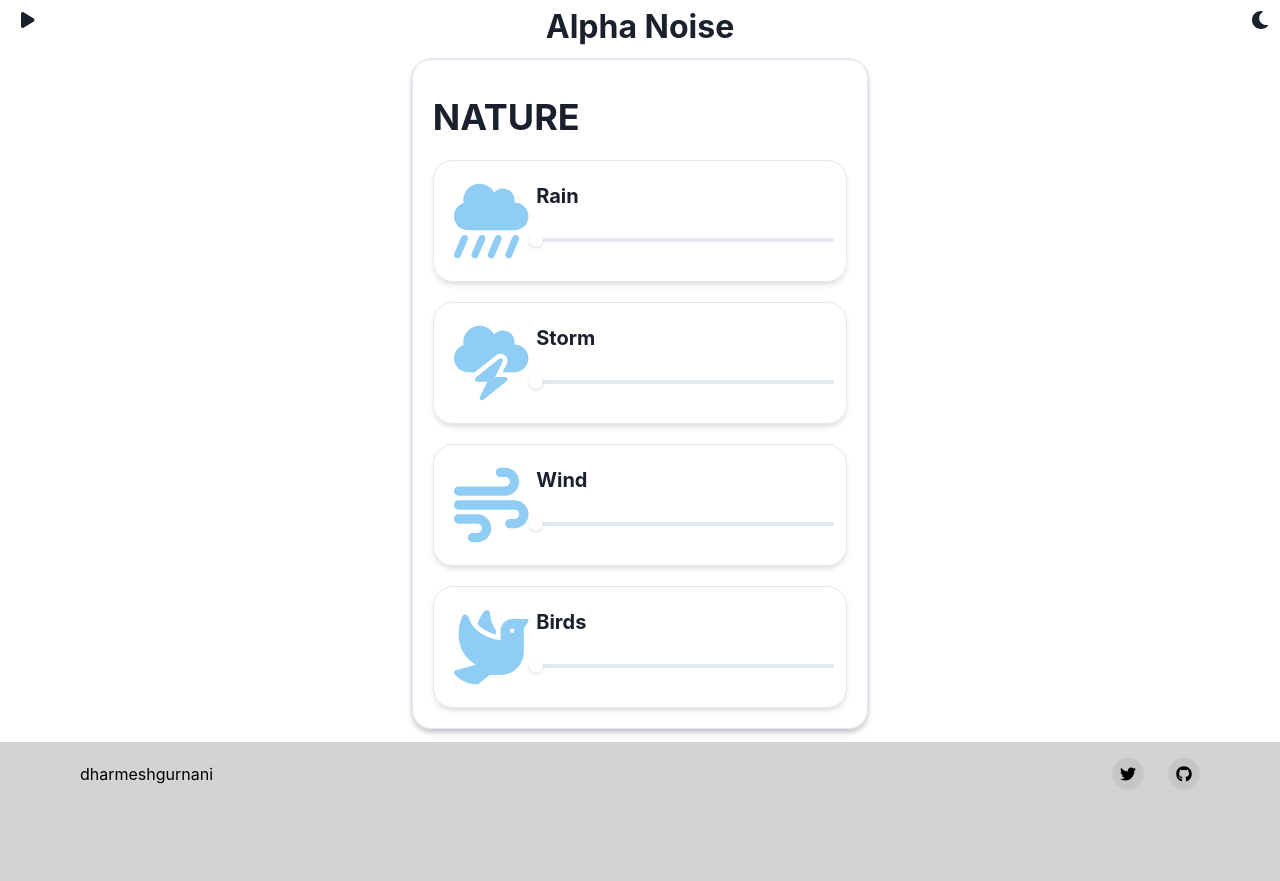
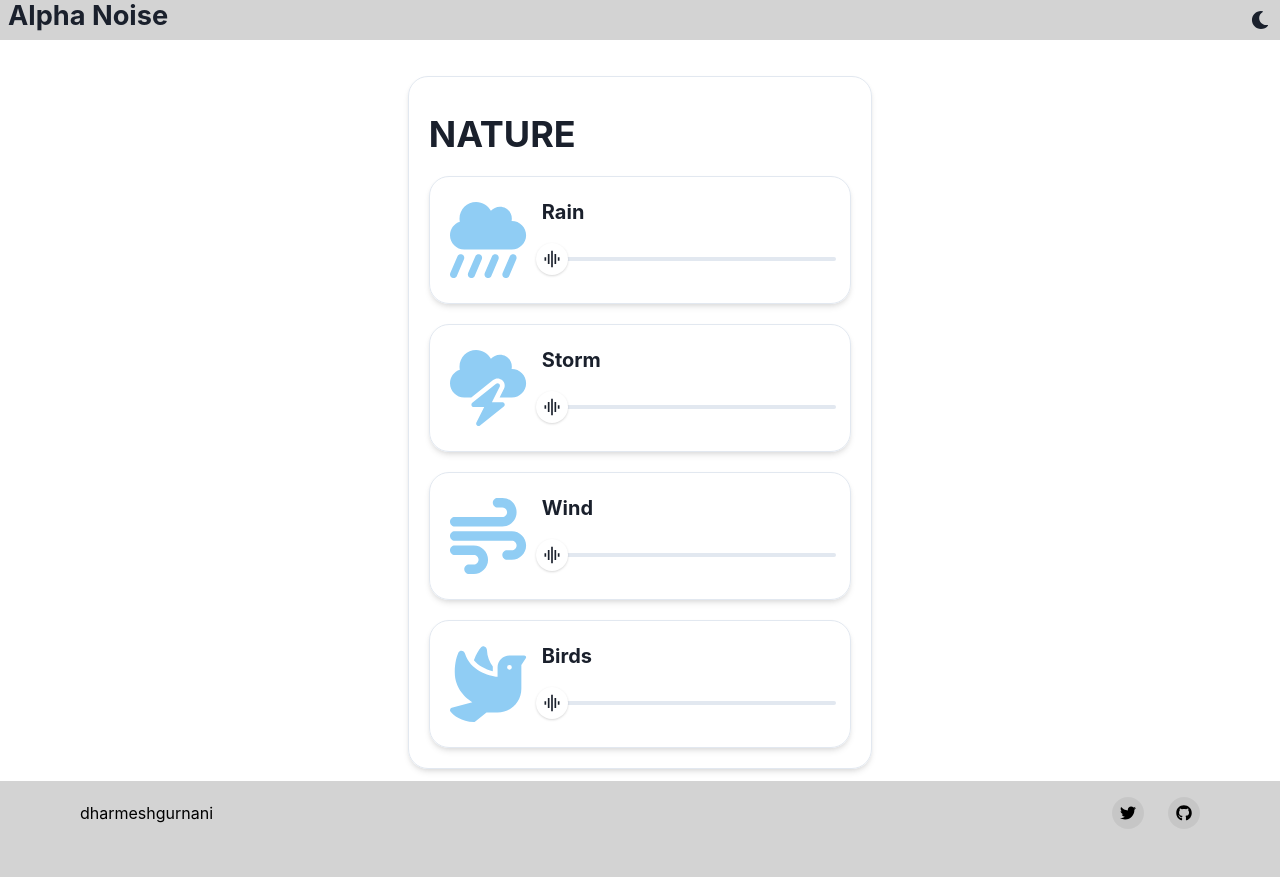
Before and after one commit to dharmeshgurnani/AlphaNoise, a React (Create React App) app: page / in a window 1280 px wide. Built offline with nearby package versions, Linux system fonts and the light colour scheme.

Commit message:
feat- small improvements

```diff
--- a/public/index.html
+++ b/public/index.html
@@ -11,8 +11,7 @@
     <meta name="apple-mobile-web-app-capable" content="yes">
     <meta name="apple-mobile-web-app-status-bar-style" content="default">
     <meta name="apple-mobile-web-app-title" content="Progressive Web app">
-
-    <meta name="theme-color" content="#1A202C" />
+    <meta name="theme-color" content="rgba(66, 153, 225)">
     <meta
       name="description"
       content="White Noise App"
--- a/src/App.tsx
+++ b/src/App.tsx
@@ -1,23 +1,10 @@
 import * as React from "react"
-import {
-  ChakraProvider,
-  Box,
-  VStack,
-  Grid,
-  Heading,
-  GridItem
-} from "@chakra-ui/react"
+import { ChakraProvider,Box,VStack,Grid,Heading,useColorModeValue } from "@chakra-ui/react"
 import theme from "./Style/theme"
+import Header from "./components/Header"
 import Footer from "./components/Footer"
 import { NoiseCartridge } from "./components/NoiseCartridge"
-import NoiseGenerator from "./components/NoiseGenerator"
-import { ColorModeSwitcher } from "./ColorModeSwitcher"
-import {
-  faCloudShowersHeavy,
-  faThunderstorm,
-  faWind,
-  faDove
-} from '@fortawesome/free-solid-svg-icons'
+import { faCloudShowersHeavy,faThunderstorm,faWind,faDove } from '@fortawesome/free-solid-svg-icons'
 
 // Audio Assets
 const rainPath = require('../src/assets/audio/rain.mp3');
@@ -26,21 +13,12 @@ const windPath = require('../src/assets/audio/wind.mp3');
 const birdsPath = require('../src/assets/audio/birds.mp3')
 
 export const App = () => (
-  <ChakraProvider theme={theme}>
-    <Box  textAlign="center" borderRadius='20px' fontSize="xl">
-      <Grid templateColumns='repeat(3, 1fr)'>
-        <GridItem justifySelf="flex-start">
-          <NoiseGenerator />
-        </GridItem>
-        <GridItem w='60vw' justifySelf="flex-center">
-          <Heading fontSize={'4vh'} textAlign={['center']} mt={2}>Alpha Noise</Heading>
-        </GridItem>
-        <GridItem justifySelf="flex-end">
-          <ColorModeSwitcher justifySelf="flex-end" />
-        </GridItem>
-      </Grid>
+  <ChakraProvider theme={theme} maxH={'100vh'}>
+    below
+    <Box textAlign="center" bg={useColorModeValue('dark','light')} borderRadius='20px' pt={10} fontSize="xl">
+      <Header />
       <Grid p={3} justifyContent="center" borderRadius='20px'>
-        <VStack shadow='md' borderWidth='1px' borderRadius='20px' spacing={8} maxW={720}>
+        <VStack spacing={8} maxW={720}>
           {/* NATURE */}
           <Box p={5} shadow='md' borderWidth='1px' borderRadius='20px'>
             <Heading textAlign={['left']} mt={4} >NATURE</Heading>
--- a/src/ColorModeSwitcher.tsx
+++ b/src/ColorModeSwitcher.tsx
@@ -9,11 +9,15 @@ import { FaMoon, FaSun } from "react-icons/fa"
 
 type ColorModeSwitcherProps = Omit<IconButtonProps, "aria-label">
 
+const setThemeColor = function setThemeColor(theme_color:string) {
+    document.documentElement.setAttribute('data-theme', theme_color);
+    document.querySelector('meta[name="theme-color"]')?.setAttribute('content', theme_color);
+}
 export const ColorModeSwitcher: React.FC<ColorModeSwitcherProps> = (props) => {
   const { toggleColorMode } = useColorMode()
   const text = useColorModeValue("dark", "light")
   const SwitchIcon = useColorModeValue(FaMoon, FaSun)
-
+  setThemeColor(useColorModeValue("lightGray", "rgba(66, 153, 225)"));
   return (
     <IconButton
       size="md"
--- a/src/components/Footer.tsx
+++ b/src/components/Footer.tsx
@@ -44,8 +44,8 @@ const SocialButton = ({
 export default function Footer() {
     return (
       <Box
-      bg={useColorModeValue('lightGray', 'rgba(66, 153, 225, 0.6)')}
-      color={useColorModeValue('black', 'black')} h="17.4vh">
+      bg={useColorModeValue('lightGray', 'rgba(66, 153, 225)')}
+      color={useColorModeValue('black', 'black')} h="12vh">
       <Container
           as={Stack}
           maxW={'6xl'}
--- /dev/null
+++ b/src/components/Header.tsx
@@ -0,0 +1,27 @@
+import {Box,Grid,GridItem,useColorModeValue,Heading} from '@chakra-ui/react';
+import { ColorModeSwitcher } from "../ColorModeSwitcher"
+
+export default function Header() {
+    return (
+        <Box position="fixed" top={0}>
+            <Grid display={'none'}>TODO: add status bar</Grid>
+            <Grid
+                bg={useColorModeValue('lightGray', 'rgba(66, 153, 225)')}
+                position={'sticky'}
+                top={0}
+                templateColumns='repeat(2, 1fr)'>
+                <GridItem w='60vw' justifySelf="flex-start">
+                    <Heading
+                        fontSize={'1.7rem'}
+                        textAlign={['left']}
+                        pl={2}>
+                        Alpha Noise
+                    </Heading>
+                </GridItem>
+                <GridItem justifySelf="flex-end">
+                    <ColorModeSwitcher justifySelf="flex-end" />
+                </GridItem>
+            </Grid>
+        </Box>
+    );
+}
--- a/src/components/NoiseCartridge.tsx
+++ b/src/components/NoiseCartridge.tsx
@@ -9,9 +9,10 @@ import {
     SliderTrack,
     SliderFilledTrack,
     SliderThumb,
-    GridItem
+    GridItem,
+    useColorModeValue
 } from "@chakra-ui/react"
-
+import { MdGraphicEq } from "react-icons/md";
 interface NoiseCartridgeProps {
     NoiseName: string;
     NoiseLogo: any;
@@ -41,7 +42,7 @@ export const NoiseCartridge : React.FC<NoiseCartridgeProps> = ({ NoiseName, Nois
                   "logo slider"
                 `}
                 gridTemplateColumns={'20% 80%'}
-                gap='2'
+                gap='4'
                 fontWeight='bold'>
                 <GridItem area={'logo'}>
                     <FontAwesomeIcon icon={NoiseLogo} className="NoiseLogo" />
@@ -49,7 +50,7 @@ export const NoiseCartridge : React.FC<NoiseCartridgeProps> = ({ NoiseName, Nois
                 <GridItem area={'text'}>
                     <Text textAlign={['left']} >{NoiseName}</Text>
                 </GridItem>
-                <GridItem area={'slider'}>
+                <GridItem p={'0px 10px 0px 10px'} area={'slider'}>
                     <Slider
                     aria-label='slider-ex-1'
                     defaultValue={0.0}
@@ -60,7 +61,9 @@ export const NoiseCartridge : React.FC<NoiseCartridgeProps> = ({ NoiseName, Nois
                         <SliderTrack>
                             <SliderFilledTrack />
                         </SliderTrack>
-                        <SliderThumb />
+                        <SliderThumb boxSize={8}>
+                            <Box color={useColorModeValue('#1A202C', '#1A202C')} as={MdGraphicEq} />
+                        </SliderThumb>
                     </Slider>
                 </GridItem>
             </Grid>
```
